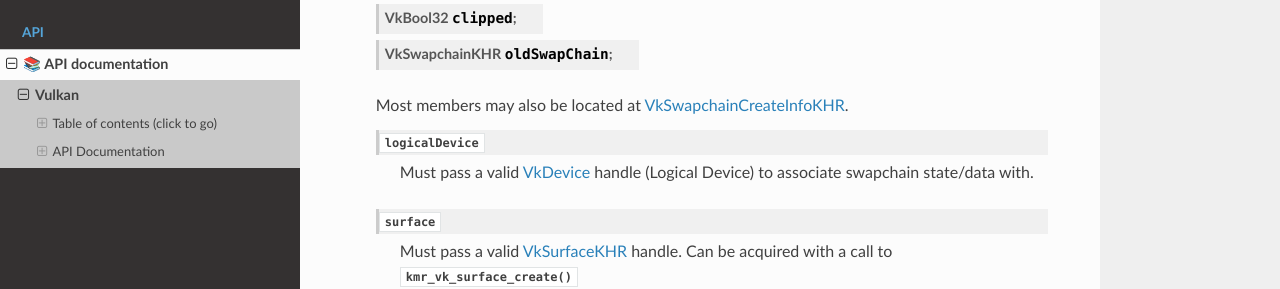
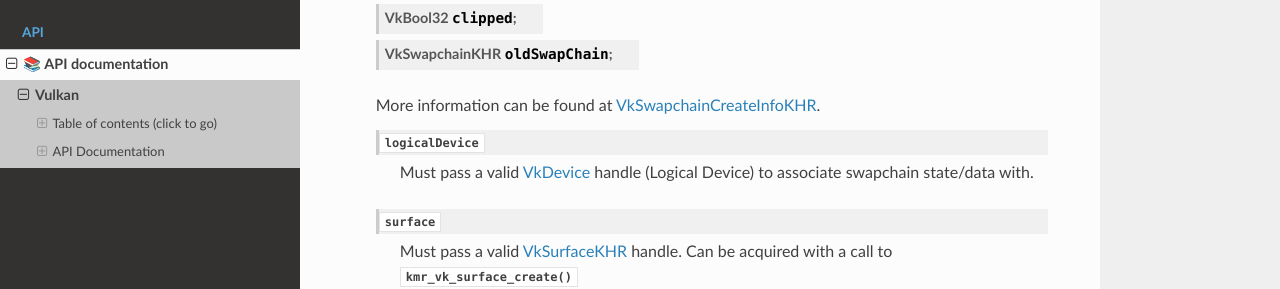
Before and after one commit to under-view/kmsroots, a Sphinx documentation site: the page built from docs/vulkan.rst, in a window 1280 px wide and 900 px high, scrolled down 12564 px. Shown: the part 162-451 px from the top of the window. Built offline with Sphinx 7.4.7 and the Read the Docs theme 2.0.0, drawn with Linux system fonts in a browser that asks for light colours; formulas are drawn with MathJax 3; some of the changed text lies outside the part shown.

Commit message:
docs: vulkan - update wording used for Vk*CreateInfo structs
Signed-off-by: Vincent Davis Jr <vince@underview.tech>

```diff
--- a/docs/vulkan.rst
+++ b/docs/vulkan.rst
@@ -568,7 +568,7 @@ kmr_vk_swapchain_create_info
 		VkBool32                    clipped;
 		VkSwapchainKHR              oldSwapChain;
 
-	Most members may also be located at `VkSwapchainCreateInfoKHR`_.
+	More information can be found at `VkSwapchainCreateInfoKHR`_.
 
 	:c:member:`logicalDevice`
 		| Must pass a valid `VkDevice`_ handle (Logical Device) to associate swapchain state/data with.
@@ -723,7 +723,7 @@ kmr_vk_image_view_create_info
 		VkComponentMapping       imageViewComponents;
 		VkImageSubresourceRange  imageViewSubresourceRange;
 
-	Most members may also be located at `VkImageViewCreateInfo`_.
+	More information can be found at `VkImageViewCreateInfo`_.
 
 	:c:member:`imageViewflags`
 		| Specifies additional prameters associated with VkImageView. Normally set to zero.
@@ -770,7 +770,7 @@ kmr_vk_vimage_create_info
 		const VkSubresourceLayout *imageDmaBufferResourceInfo;
 		uint32_t                  *imageDmaBufferMemTypeBits;
 
-	Most members may also be located at `VkImageCreateInfo`_.
+	More information can be found at `VkImageCreateInfo`_.
 
 	:c:member:`imageflags`
 		| Bits used to specify additional parameters for a given `VkImage`_.
@@ -1000,7 +1000,7 @@ kmr_vk_pipeline_layout_create_info
 		uint32_t                    pushConstantRangeCount;
 		const VkPushConstantRange   *pushConstantRanges;
 
-	Most members may also be located at `VkPipelineLayoutCreateInfo`_.
+	More information can be found at `VkPipelineLayoutCreateInfo`_.
 
 	:c:member:`logicalDevice`
 		| Must pass a valid `VkDevice`_ handle (Logical Device)
@@ -1074,7 +1074,7 @@ kmr_vk_render_pass_create_info
 		uint32_t                      subpassDependencyCount;
 		const VkSubpassDependency     *subpassDependencies;
 
-	Most members may also be located at `VkRenderPassCreateInfo`_.
+	More information can be found at `VkRenderPassCreateInfo`_.
 
 	:c:member:`logicalDevice`
 		| Must pass a valid `VkDevice`_ handle (Logical Device)
@@ -1164,7 +1164,7 @@ kmr_vk_graphics_pipeline_create_info
 		VkRenderPass                                  renderPass;
 		uint32_t                                      subpass;
 
-	Most members may also be located at `VkGraphicsPipelineCreateInfo`_.
+	More information can be found at `VkGraphicsPipelineCreateInfo`_.
 
 	:c:member:`logicalDevice`
 		| Must pass a valid `VkDevice`_ handle (Logical Device) to associate graphics pipeline
@@ -1308,7 +1308,7 @@ kmr_vk_framebuffer_create_info
 		uint32_t                         height;
 		uint32_t                         layers;
 
-	Most members may also be located at `VkFramebufferCreateInfo`_.
+	More information can be found at `VkFramebufferCreateInfo`_.
 
 	:c:member:`logicalDevice`
 		| Must pass a valid `VkDevice`_ handle (Logical Device).
@@ -2025,7 +2025,7 @@ kmr_vk_sampler_create_info
 		float                   samplerMaxLod;
 		VkBool32                samplerUnnormalizedCoordinates;
 
-	Most members may also be located at `VkSamplerCreateInfo`_.
+	More information can be found at `VkSamplerCreateInfo`_.
 
 	:c:member:`logicalDevice`
 		| Must pass a valid `VkDevice`_ handle (Logical Device)
```
